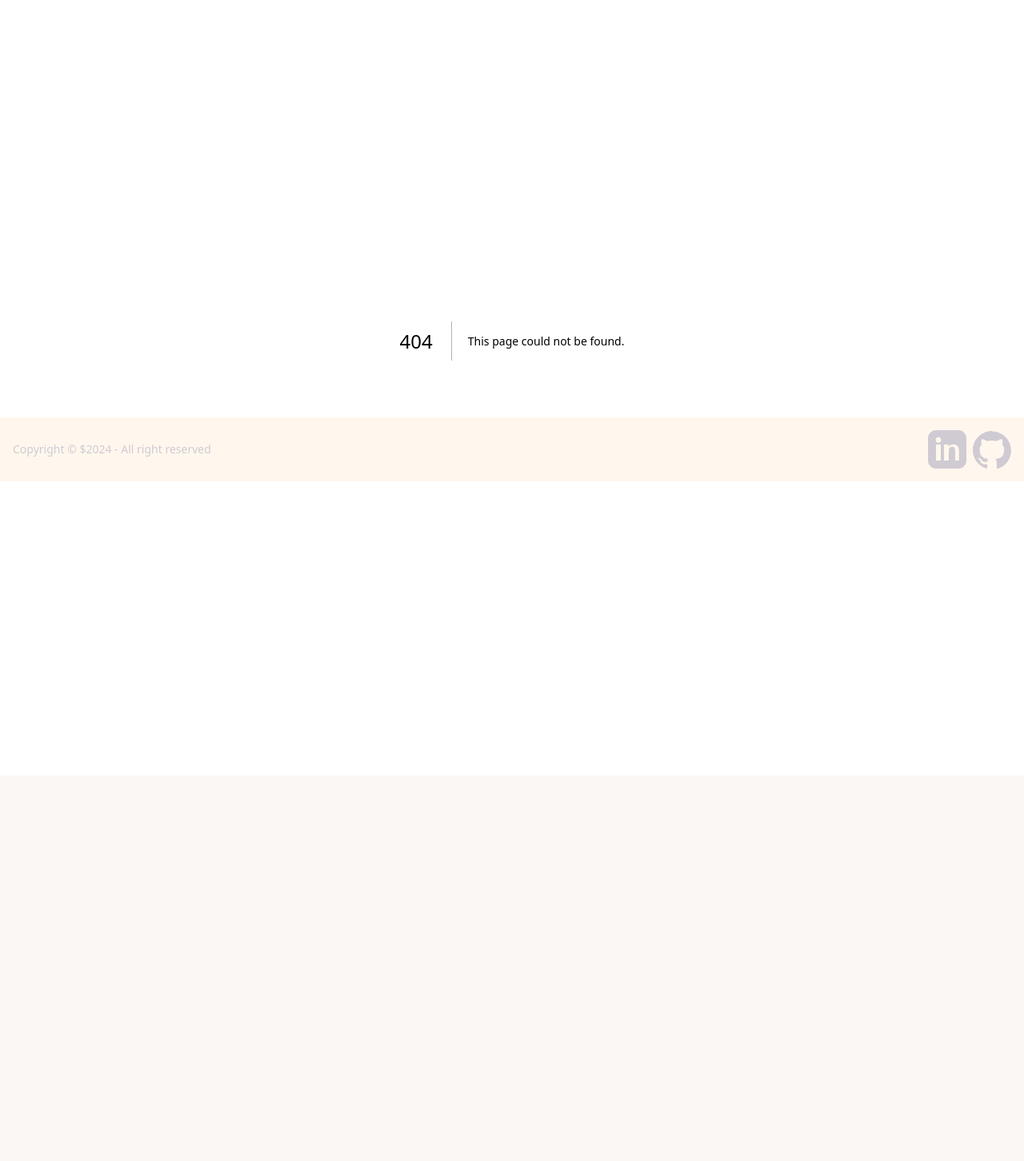
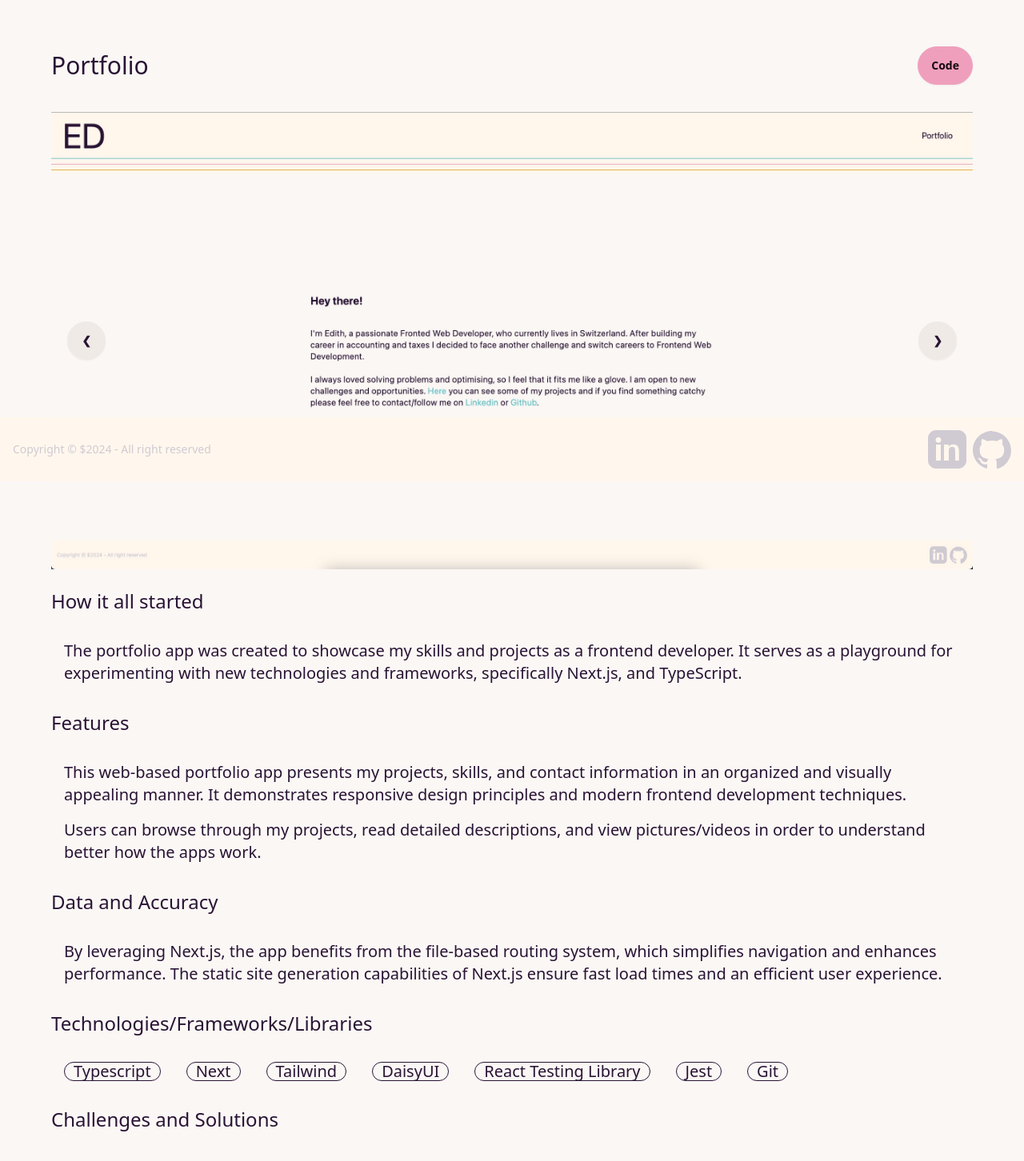
Before and after one commit to edithdimboiu/portfolio, a Next.js app: page /portfolio in a window 1280 px wide. Before the commit this address had no page. Shown: the part 198-1650 px from the top of the page at 80% size. Before the commit the page ends 1168 px from the top, so only its background shows below. Built offline with nearby package versions, Linux system fonts and the light colour scheme.

Commit message:
add portfolio page

```diff
--- /dev/null
+++ b/src/app/portfolio/page.tsx
@@ -0,0 +1,73 @@
+import Link from "next/link";
+import Carousel from "../components/Carousel";
+
+const slides: { id: string; src: string; type: "image" | "video" }[] = [
+  { id: "slide1", src: "/assets/slide4.jpg", type: "image" },
+  { id: "slide2", src: "/assets/slide5.jpg", type: "image" },
+  { id: "slide3", src: "/assets/slide6.jpg", type: "image" },
+  { id: "slide4", src: "/videos/portfolio.mov", type: "video" },
+];
+
+const PortfolioProject: React.FC = () => {
+  return (
+    <div className="custom-heading">
+      <header className="flex my-8 justify-between flex-col md:flex-row gap-y-8 items-center">
+        <h2 className="text-2xl md:text-3xl">Portfolio</h2>
+        <ul className="inline-flex gap-4">
+          <Link href="https://github.com/edithdimboiu/portfolio.git" target="_blank" rel="noopener noreferrer">
+            <button className="btn btn-secondary">Code</button>
+          </Link>
+        </ul>
+      </header>
+
+      <section>
+        <Carousel slides={slides} />
+      </section>
+
+      <main>
+        <section>
+          <h3>How it all started</h3>
+          <p>The portfolio app was created to showcase my skills and projects as a frontend developer. It serves as a playground for experimenting with new technologies and frameworks, specifically Next.js, and TypeScript.</p>
+        </section>
+
+        <section>
+          <h3>Features</h3>
+          <p>This web-based portfolio app presents my projects, skills, and contact information in an organized and visually appealing manner. It demonstrates responsive design principles and modern frontend development techniques.</p>
+          <p>Users can browse through my projects, read detailed descriptions, and view pictures/videos in order to understand better how the apps work.</p>
+        </section>
+
+        <section>
+          <h3>Data and Accuracy</h3>
+          <p>By leveraging Next.js, the app benefits from the file-based routing system, which simplifies navigation and enhances performance. The static site generation capabilities of Next.js ensure fast load times and an efficient user experience.</p>
+        </section>
+
+        <section>
+          <h3>Technologies/Frameworks/Libraries</h3>
+          <ul>
+            <li>Typescript</li>
+            <li>Next</li>
+            <li>Tailwind</li>
+            <li>DaisyUI</li>
+            <li>React Testing Library</li>
+            <li>Jest</li>
+            <li>Git</li>
+          </ul>
+        </section>
+
+        <section>
+          <h3>Challenges and Solutions</h3>
+          <p>
+            One significant challenge I faced was understanding Next.js's routing system and file structure. Initially, adapting to the file-based routing and learning how Next.js handles pages and dynamic routes took some time. However, by studying the documentation and building simple projects to
+            practice, I gradually became comfortable with these concepts.
+          </p>
+        </section>
+
+        <section>
+          <h3>Future Improvements</h3>
+          <p>Adding a blog section.</p>
+        </section>
+      </main>
+    </div>
+  );
+};
+export default PortfolioProject;
```
